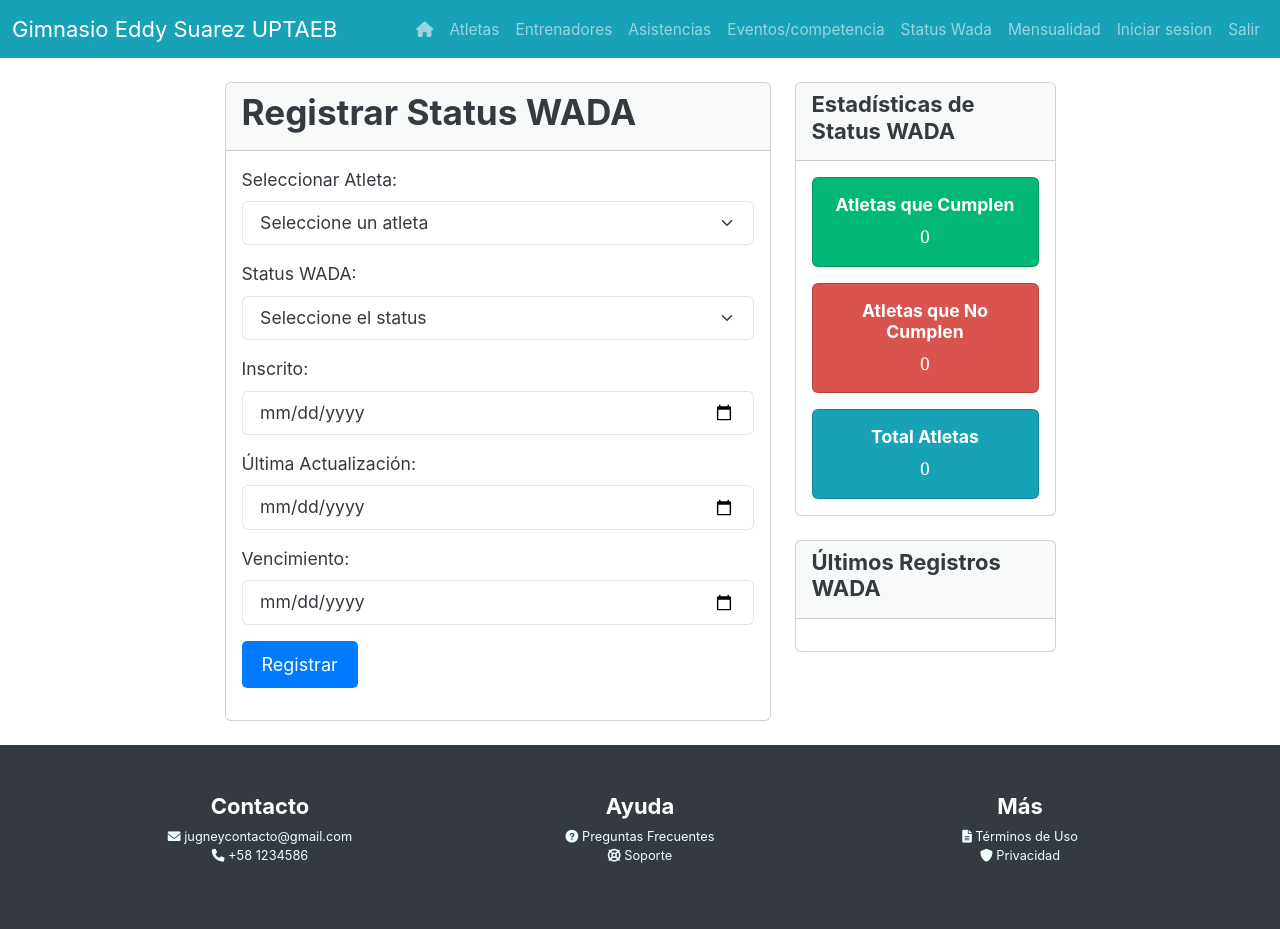
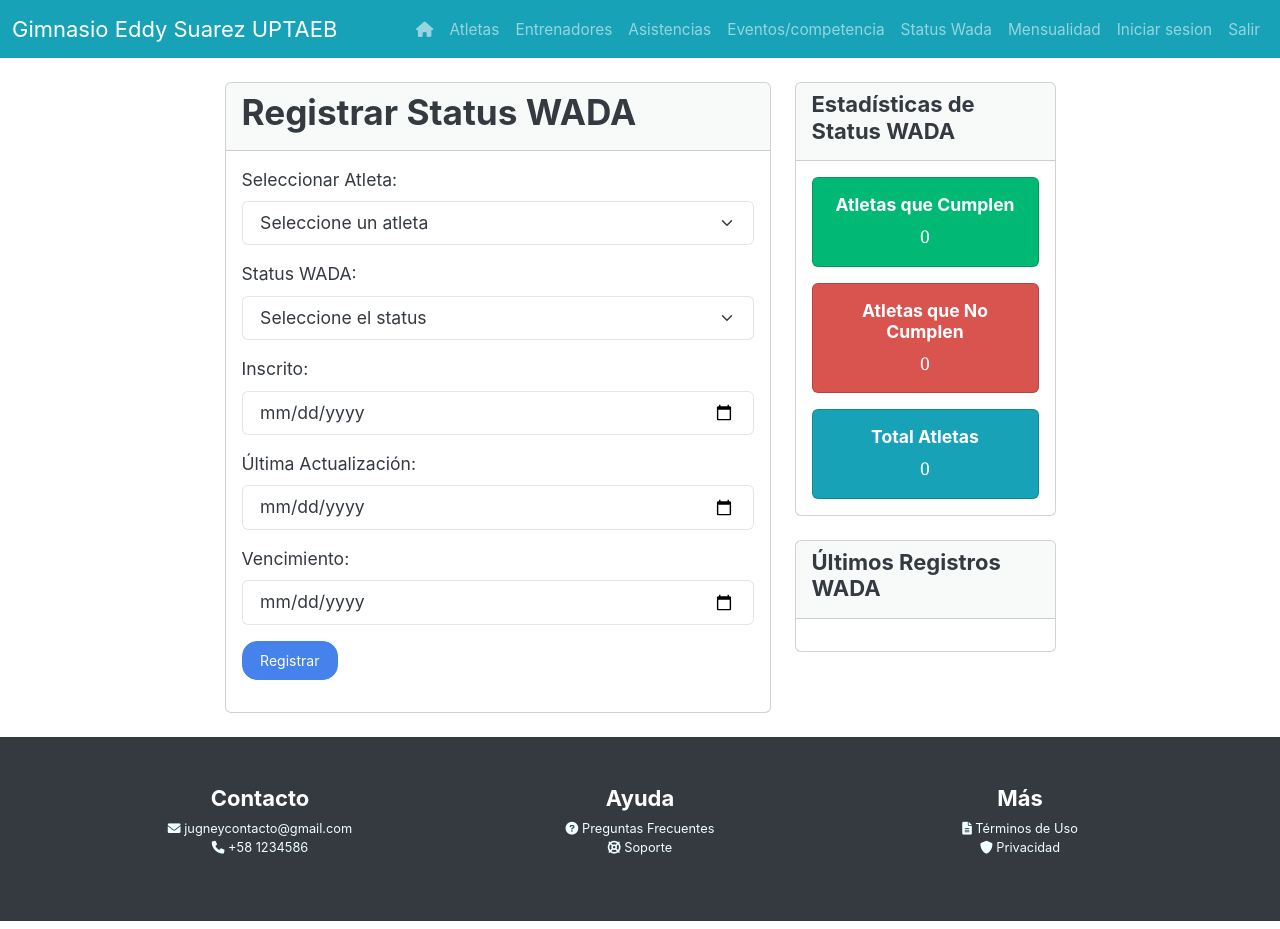
Before and after one commit to jugneyidk/gymsys, a PHP site: page /index.php?p=wada in a window 1280 px wide. Run offline with PHP 8.4, Linux system fonts and the light colour scheme; some libraries are stand-ins or nearby versions; some web fonts are replaced.

Commit message:
V1.22
- Algunos cambiecitos

```diff
--- a/css/estilos.css
+++ b/css/estilos.css
@@ -25,14 +25,6 @@ a{
     font-size: 18px;
 }
 
-.btn-primary {
-    background-color: #007bff;
-    padding: 10px 20px;
-}
-
-.btn-primary:hover {
-    background-color: #0056b3;
-}
 
 /* Pantalla login */
 .login-body {
@@ -90,16 +82,7 @@ footer {
     margin-top: 20px;
     color: #6c757d;
 }
-.btn-primary {
-    background-color: #007bff;
-    border: none;
-    padding: 10px 20px;
-    font-size: 18px;
-    border-radius: 5px;
-}
-.btn-primary:hover {
-    background-color: #0056b3;
-}
+
 /*fin 404*/
 
 /*footer*/
--- a/vista/landing.php
+++ b/vista/landing.php
@@ -13,7 +13,7 @@ Estado: medio (falta añadir detalles para que este terminada)
     <title>Bienvenido!</title>
     <?php require_once("comunes/linkcss.php"); ?>
 </head>
-<body>
+<body class="d-flex flex-column vh-100">
     <header>
         <?php require_once("comunes/menu.php"); ?>
     </header>
--- a/vista/mensualidad.php
+++ b/vista/mensualidad.php
@@ -9,7 +9,7 @@
     <link rel="stylesheet" href="css/all.min.css">
 </head>
 
-<body style="background-color: #f8f9fa;">
+<body class="d-flex flex-column vh-100">
     <?php require_once ("comunes/menu.php"); ?>
 
     <div class="container mt-4">
--- a/vista/wada.php
+++ b/vista/wada.php
@@ -9,7 +9,7 @@
     <link rel="stylesheet" href="css/all.min.css">
 </head>
 
-<body>
+<body class="d-flex flex-column vh-100">
     <?php require_once ("comunes/menu.php"); ?>
 
     <div class="container mt-4">
@@ -104,9 +104,7 @@
             </div>
         </div>
     </div>
-    <footer>
-        <?php require_once ("comunes/footer.php"); ?>
-    </footer>
+    <?php require_once ("comunes/footer.php"); ?>
     <script type="text/javascript" src="datatables/datatables.min.js"></script>
     <script src="js/wada.js"></script>
 </body>
```
Also changed, not shown: vista/asistencias.php (+8 -4 lines), vista/eventos.php (+3 -28 lines), vista/faq.php (+2 -6 lines), vista/tarjeta_atleta.php (+2 -5 lines).
